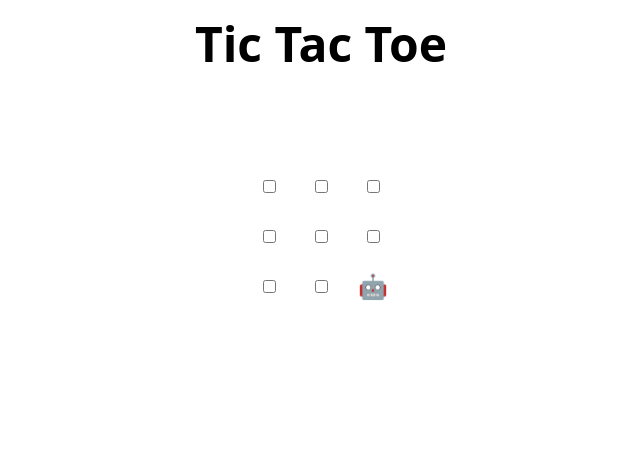
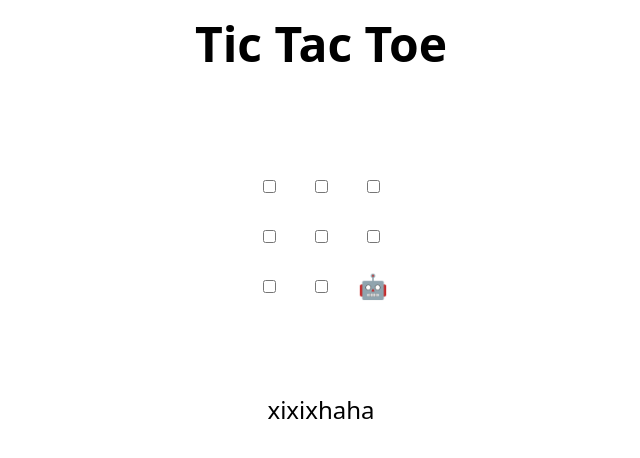
Before and after one commit to wwy030714/skills-review-pull-requests4, a plain HTML site: page index.html in a window 1280 px wide. Shown: the whole page, without its empty margins (319-959 px from the left). Drawn offline with Linux system fonts and the light colour scheme.

Commit message:
Update index.html

```diff
--- a/index.html
+++ b/index.html
@@ -48,7 +48,7 @@
 </table>
 
 <h2 hidden>Game over, refresh to play again 🧑‍💻 🤖!</h2>
-
+xixixhaha
 <script>
   // Initialization
   const boxes = Array.from(document.querySelectorAll("td"));
```
